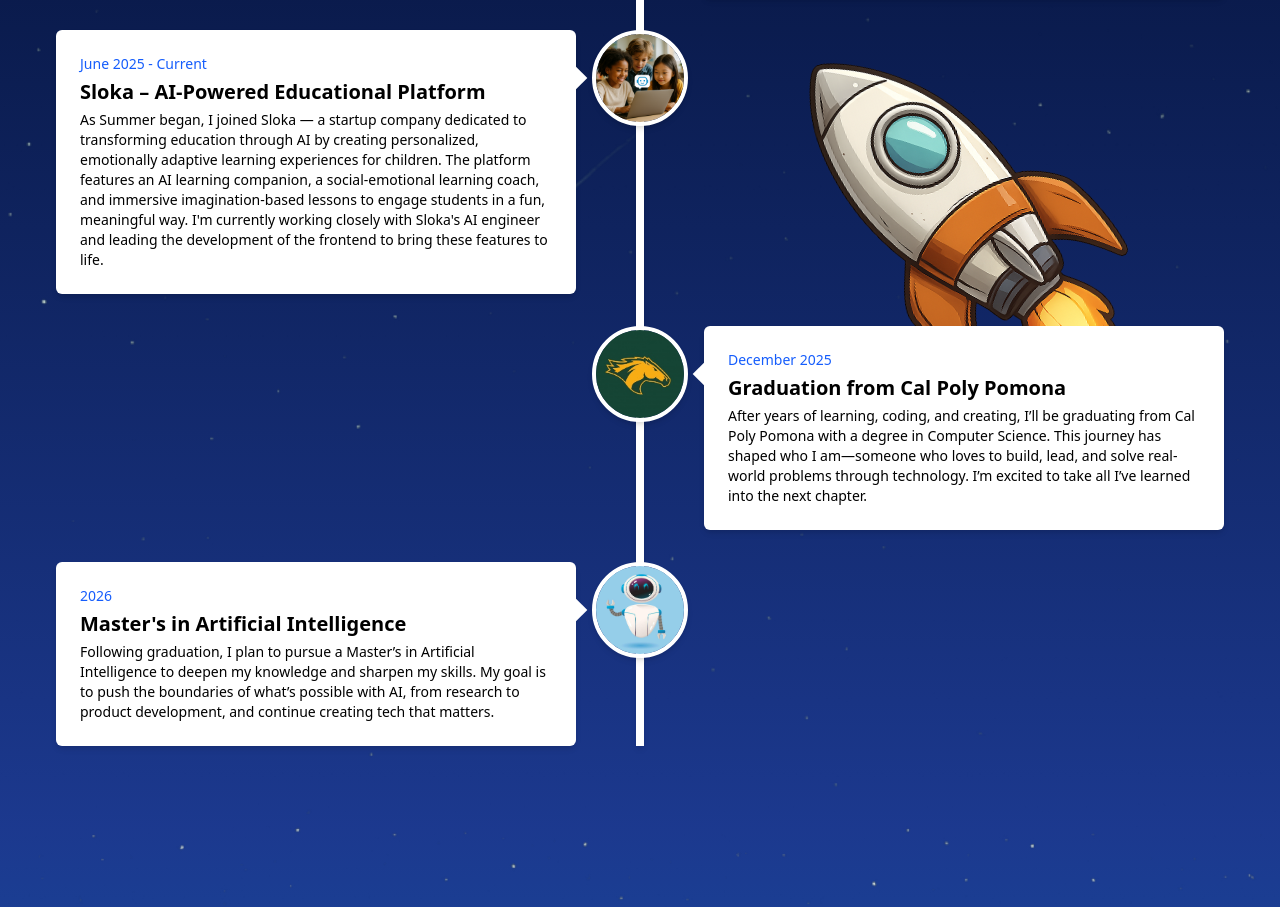
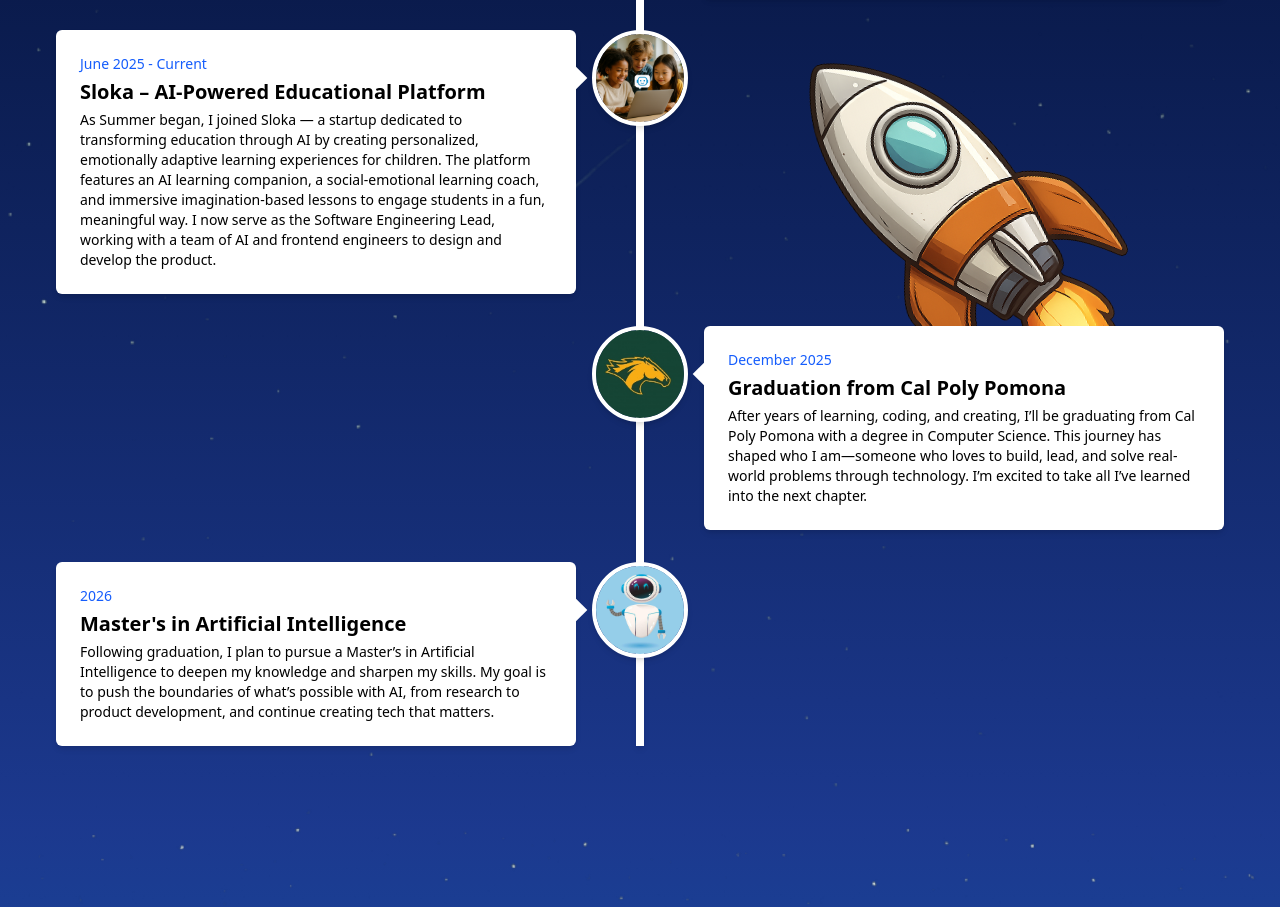
Before and after one commit to jeffreyhoang/Portfolio, a React (Vite) app in the folder frontend/: page / in a window 1280 px wide. Shown: the part 3156-4063 px from the top of the page. Built offline with nearby package versions, Linux system fonts and the light colour scheme.

Commit message:
Update page.jsx

```diff
--- a/frontend/src/components/journey/page.jsx
+++ b/frontend/src/components/journey/page.jsx
@@ -35,7 +35,7 @@
     {
         date: "June 2025 - Current",
         title: "Sloka – AI-Powered Educational Platform",
-        description: "As Summer began, I joined Sloka — a startup company dedicated to transforming education through AI by creating personalized, emotionally adaptive learning experiences for children. The platform features an AI learning companion, a social-emotional learning coach, and immersive imagination-based lessons to engage students in a fun, meaningful way. I'm currently working closely with Sloka's AI engineer and leading the development of the frontend to bring these features to life.",
+        description: "As Summer began, I joined Sloka — a startup dedicated to transforming education through AI by creating personalized, emotionally adaptive learning experiences for children. The platform features an AI learning companion, a social-emotional learning coach, and immersive imagination-based lessons to engage students in a fun, meaningful way. I now serve as the Software Engineering Lead, working with a team of AI and frontend engineers to design and develop the product.",
         image: "assets/img/events/sloka.png"
     },
     {
```
